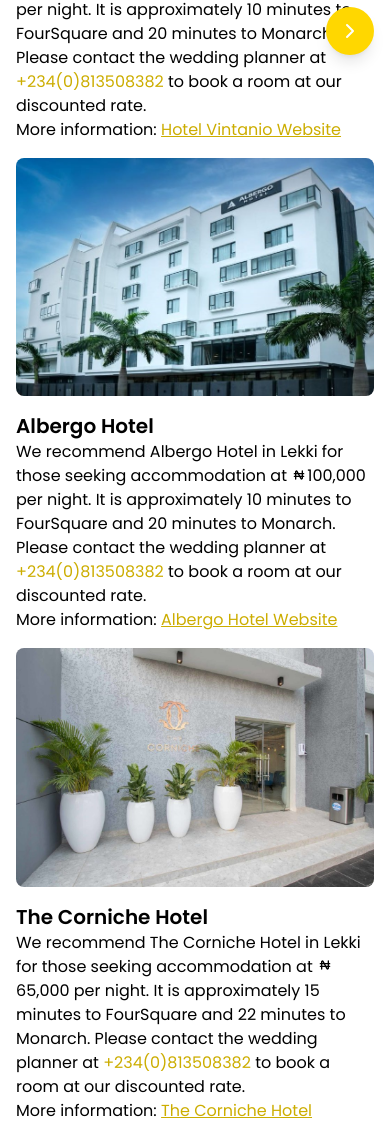
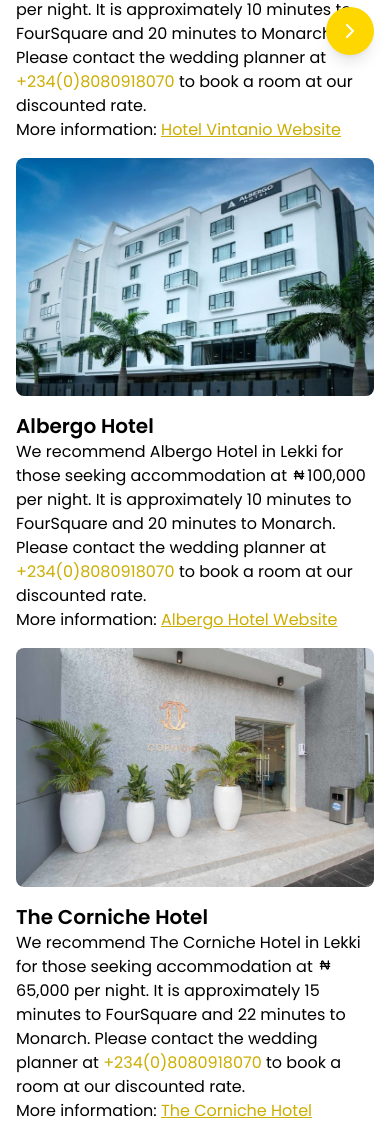
Before and after one commit to Femlol1/wedding, a Next.js app: page /travel in a window 390 px wide. Shown: the part 773-1897 px from the top of the page. Built offline with nearby package versions, Linux system fonts and the light colour scheme.

Commit message:
phone number update

```diff
--- a/app/(root)/travel/page.tsx
+++ b/app/(root)/travel/page.tsx
@@ -49,7 +49,7 @@ export default function Travel() {
 								80,000 per night. It is approximately 10 minutes to FourSquare
 								and 20 minutes to Monarch. Please contact the wedding planner at{" "}
 								<span className="text-primary-500 hover:text-primary-700">
-									<a href={`tel:${`+234813508382`}`}>+234(0)813508382</a>
+									<a href={`tel:${`+2348080918070`}`}>+234(0)8080918070</a>
 								</span>{" "}
 								to book a room at our discounted rate.
 							</p>
@@ -82,7 +82,7 @@ export default function Travel() {
 								100,000 per night. It is approximately 10 minutes to FourSquare
 								and 20 minutes to Monarch. Please contact the wedding planner at{" "}
 								<span className="text-primary-500 hover:text-primary-700">
-									<a href={`tel:${`+234813508382`}`}>+234(0)813508382</a>
+									<a href={`tel:${`+2348080918070`}`}>+234(0)8080918070</a>
 								</span>{" "}
 								to book a room at our discounted rate.
 							</p>
@@ -115,7 +115,7 @@ export default function Travel() {
 								65,000 per night. It is approximately 15 minutes to FourSquare
 								and 22 minutes to Monarch. Please contact the wedding planner at{" "}
 								<span className="text-primary-500 hover:text-primary-700">
-									<a href={`tel:${`+234813508382`}`}>+234(0)813508382</a>
+									<a href={`tel:${`+2348080918070`}`}>+234(0)8080918070</a>
 								</span>{" "}
 								to book a room at our discounted rate.
 							</p>
@@ -244,7 +244,7 @@ export default function Travel() {
 						For more personalized recommendations and assistance with bookings,
 						feel free to reach out to our wedding planner at{" "}
 						<span className="text-primary-500 hover:text-primary-700">
-							<a href={`tel:${`+234813508382`}`}>+234(0)813508382</a>
+							<a href={`tel:${`+2348080918070`}`}>+234(0)8080918070</a>
 						</span>
 						.
 					</p>
```
